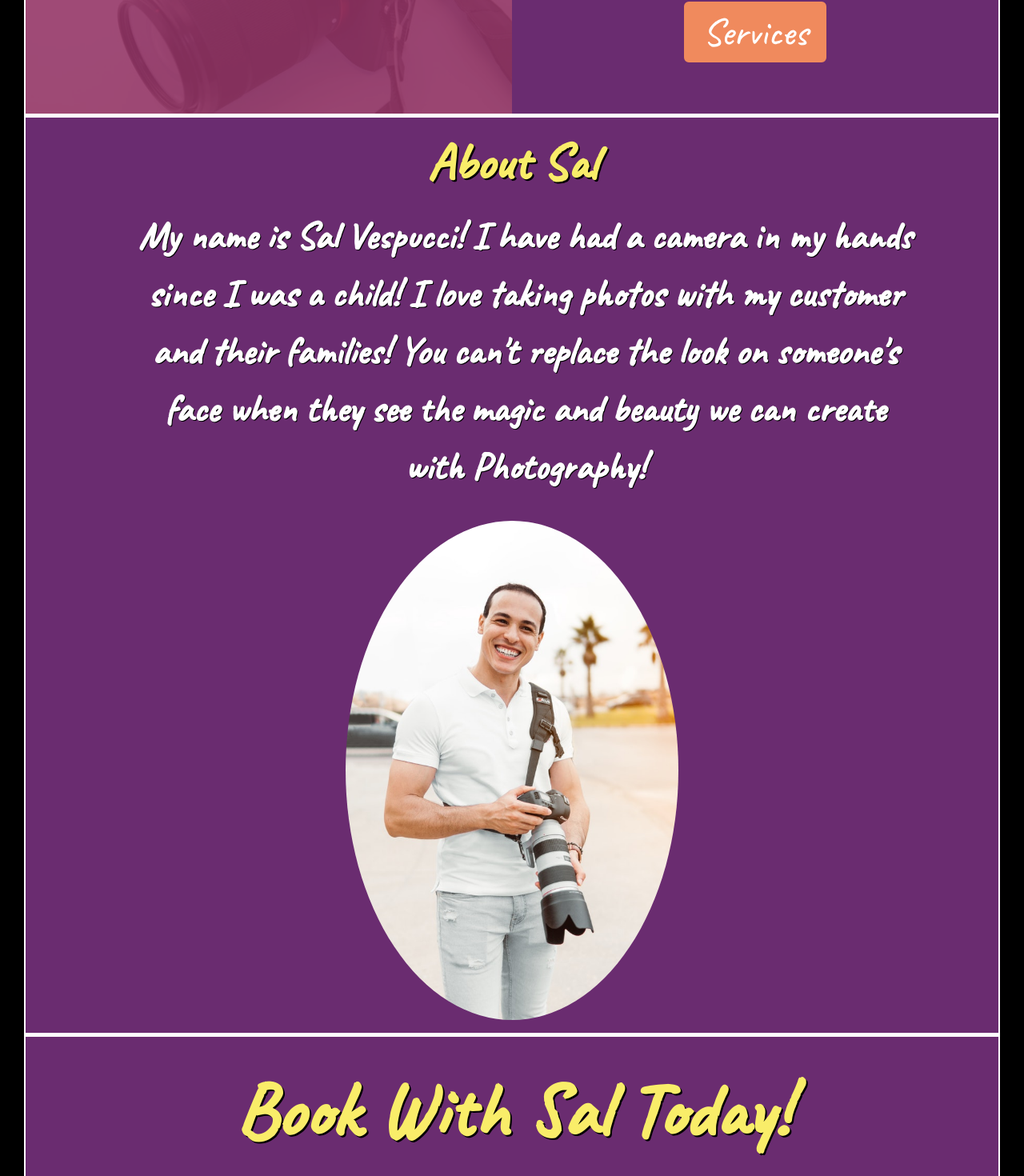
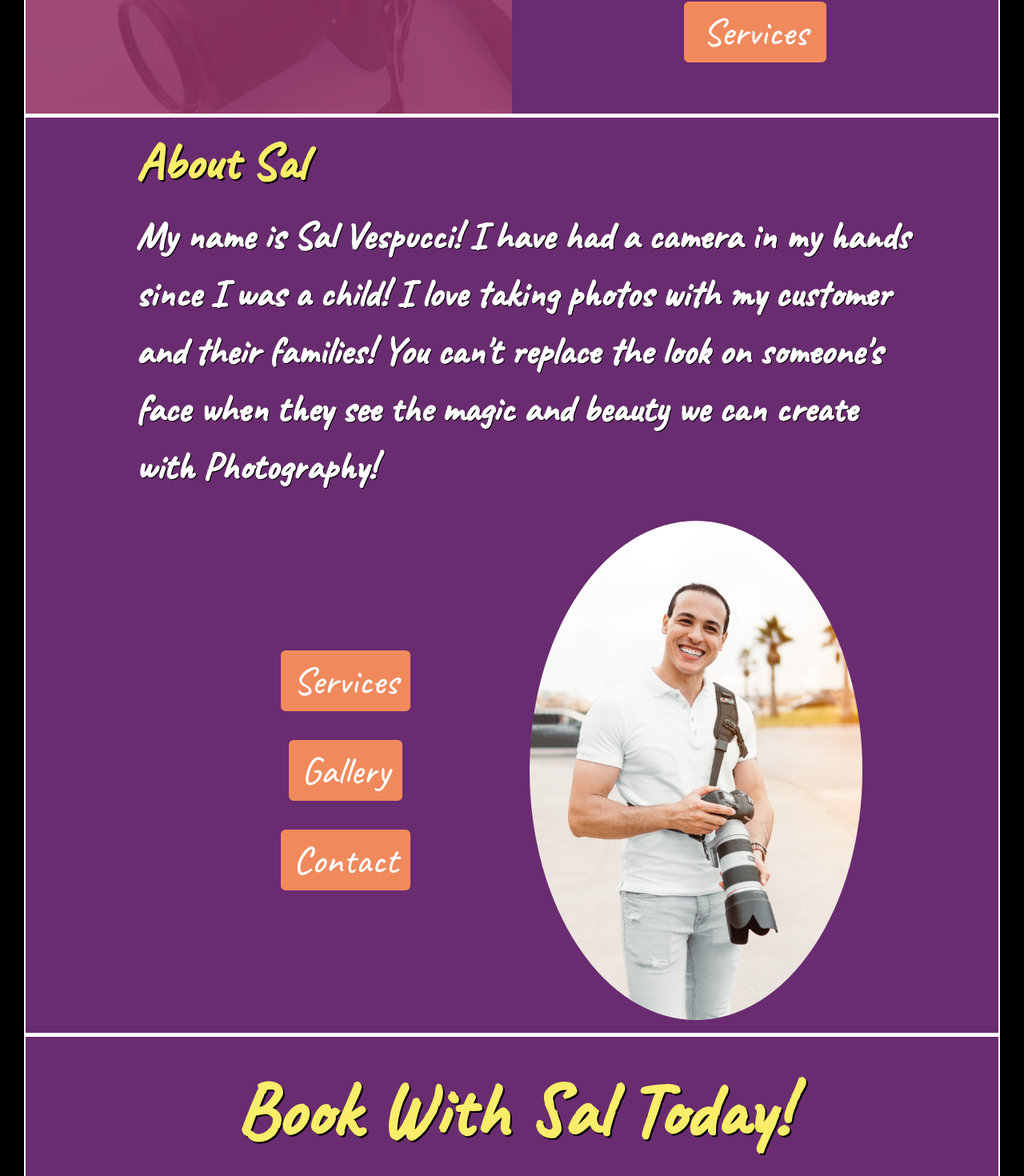
Before and after one commit to BillGibsonDev/React-Photo-Site, a React (Create React App) app in the folder photo-site/: page / in a window 1280 px wide. Shown: the part 658-2128 px from the top of the page at 80% size. Built offline with nearby package versions, Linux system fonts and the light colour scheme.

Commit message:
4/9
button update

```diff
--- a/photo-site/src/components/about.js
+++ b/photo-site/src/components/about.js
@@ -17,6 +17,11 @@ export default function About() {
                  <h3>My name is Sal Vespucci! I have had a camera in my hands since I was a child! I love taking photos with my customer and their families! You can't replace the look on someone's face when they see the magic and beauty we can create with Photography! </h3>
                 </div>
                 <div className="image-wrapper" data-aos="zoom-in">
+                    <div className="about-nav-buttons">
+                     <a href="#services">Services</a>
+                     <a href="#work">Gallery</a>
+                     <a href="#contact">Contact</a>
+                    </div>
                  <img src={Sal} alt="pic of Sal"/>
                 </div>
             </section>
--- a/photo-site/src/styles/_about.scss
+++ b/photo-site/src/styles/_about.scss
@@ -19,11 +19,12 @@
         z-index: 2;
         position: relative;
         text-shadow: 2px 2px black;
+        text-align: left;
     }
     h3 {
         width: 100%;
         color: white;
-        text-align: center;
+        text-align: left;
         font-size: 3rem;
         margin: 1rem;
         z-index: 2;
@@ -37,7 +38,7 @@
         position: relative;
         align-items: center;
         justify-content: center;
-        margin: 1rem;
+        margin: 1rem auto;
     }
     img {
         width: 26rem;
@@ -46,6 +47,32 @@
         border-radius: 50%;
         z-index: -1;
     }
+    .about-nav-buttons {
+        display: flex;
+        position: relative;
+        bottom: 2%;
+        width: 30%;
+        align-items: center;
+        justify-content: space-around;
+        margin: 2rem;
+        padding: 1rem;
+        flex-direction: column;
+    }
+    a {
+        font-size: 3rem;
+        color: white;
+        padding: .5rem 1rem;
+        margin: 1rem 1rem;
+        border: none;
+        background: $blue;
+        border-radius: .5rem;
+        border: 2px solid $blackish;
+        &:hover {
+            background: $offwhite;
+            color: $blackish;
+            border: 2px solid $blue;
+        }
+    }
 }
 
 @media screen and (max-width: 800px) {
@@ -53,4 +80,7 @@
         font-size: 1.8rem;
         margin: .5rem;
     }
+    #about .about-nav-buttons {
+        display: none;
+    }
 }
--- a/photo-site/src/styles/_contact.scss
+++ b/photo-site/src/styles/_contact.scss
@@ -5,7 +5,9 @@
         display: flex;
         justify-content: center;
         align-items: center;
-        width: 100%;
+        width: 90%;
+        margin: auto;
+        padding: 3rem 0 3rem 0;
     }
     #contacters {
         color: $offwhite;
@@ -13,14 +15,13 @@
     .icon-wrapper {
         display: flex;
         align-items: center;
-        margin: auto;
-        padding: 1rem;
+        margin: 1rem auto;
         width: 95%;
         justify-content: center;
     }
     h5 {
         padding-left: .5rem;
-        font-size: 1.2rem;
+        font-size: 2rem;
         color: $blue;
         letter-spacing: 2px;
         font-family: 'Cormorant Garamond', serif;
@@ -120,7 +121,7 @@
     }
 }
 
-@media screen and (max-width: 800px) {
+@media screen and (max-width: 1015px) {
     #contact .icon-container {
         width: 90%;
         justify-content: space-around;
@@ -129,7 +130,7 @@
         flex-direction: column;
     }
     #contact h5 {
-        font-size: 1rem;
+        font-size: 2rem;
         letter-spacing: 1px;
     }
     #contact .form-wrapper {
--- a/photo-site/src/styles/_services.scss
+++ b/photo-site/src/styles/_services.scss
@@ -37,6 +37,7 @@
     }
     li,
     p {
+        padding: 0 1rem;
         font-size: 1.5rem;
         line-height: 2;
         font-family: 'Cormorant Garamond', serif;
@@ -44,7 +45,7 @@
     }
     .card {
         background: white;
-        text-align: center;
+        text-align: left;
         border-radius: .5rem;
         box-shadow: 0 4px 8px 0 rgba(0, 0, 0, 0.2);
         transition: 0.3s;
--- a/photo-site/src/styles/styles.css
+++ b/photo-site/src/styles/styles.css
@@ -488,12 +488,13 @@
   z-index: 2;
   position: relative;
   text-shadow: 2px 2px black;
+  text-align: left;
 }
 
 #about h3 {
   width: 100%;
   color: white;
-  text-align: center;
+  text-align: left;
   font-size: 3rem;
   margin: 1rem;
   z-index: 2;
@@ -514,7 +515,7 @@
   -webkit-box-pack: center;
       -ms-flex-pack: center;
           justify-content: center;
-  margin: 1rem;
+  margin: 1rem auto;
 }
 
 #about img {
@@ -525,10 +526,50 @@
   z-index: -1;
 }
 
+#about .about-nav-buttons {
+  display: -webkit-box;
+  display: -ms-flexbox;
+  display: flex;
+  position: relative;
+  bottom: 2%;
+  width: 30%;
+  -webkit-box-align: center;
+      -ms-flex-align: center;
+          align-items: center;
+  -ms-flex-pack: distribute;
+      justify-content: space-around;
+  margin: 2rem;
+  padding: 1rem;
+  -webkit-box-orient: vertical;
+  -webkit-box-direction: normal;
+      -ms-flex-direction: column;
+          flex-direction: column;
+}
+
+#about a {
+  font-size: 3rem;
+  color: white;
+  padding: .5rem 1rem;
+  margin: 1rem 1rem;
+  border: none;
+  background: #f08a5d;
+  border-radius: .5rem;
+  border: 2px solid #6a2c70;
+}
+
+#about a:hover {
+  background: #f9ed69;
+  color: #6a2c70;
+  border: 2px solid #f08a5d;
+}
+
 @media screen and (max-width: 800px) {
   #about h3 {
     font-size: 1.8rem;
     margin: .5rem;
+  }
+  #about .about-nav-buttons {
+    display: none;
   }
 }
 
@@ -547,7 +588,9 @@
   -webkit-box-align: center;
       -ms-flex-align: center;
           align-items: center;
-  width: 100%;
+  width: 90%;
+  margin: auto;
+  padding: 3rem 0 3rem 0;
 }
 
 #contact #contacters {
@@ -561,8 +604,7 @@
   -webkit-box-align: center;
       -ms-flex-align: center;
           align-items: center;
-  margin: auto;
-  padding: 1rem;
+  margin: 1rem auto;
   width: 95%;
   -webkit-box-pack: center;
       -ms-flex-pack: center;
@@ -571,7 +613,7 @@
 
 #contact h5 {
   padding-left: .5rem;
-  font-size: 1.2rem;
+  font-size: 2rem;
   color: #f08a5d;
   letter-spacing: 2px;
   font-family: 'Cormorant Garamond', serif;
@@ -712,7 +754,7 @@
   color: #6a2c70;
 }
 
-@media screen and (max-width: 800px) {
+@media screen and (max-width: 1015px) {
   #contact .icon-container {
     width: 90%;
     -ms-flex-pack: distribute;
@@ -725,7 +767,7 @@
             flex-direction: column;
   }
   #contact h5 {
-    font-size: 1rem;
+    font-size: 2rem;
     letter-spacing: 1px;
   }
   #contact .form-wrapper {
@@ -883,6 +925,7 @@
 
 #services li,
 #services p {
+  padding: 0 1rem;
   font-size: 1.5rem;
   line-height: 2;
   font-family: 'Cormorant Garamond', serif;
@@ -891,7 +934,7 @@
 
 #services .card {
   background: white;
-  text-align: center;
+  text-align: left;
   border-radius: .5rem;
   -webkit-box-shadow: 0 4px 8px 0 rgba(0, 0, 0, 0.2);
           box-shadow: 0 4px 8px 0 rgba(0, 0, 0, 0.2);
```
Also changed, not shown: 1 other file (tests, documents, lock files or other folders).
